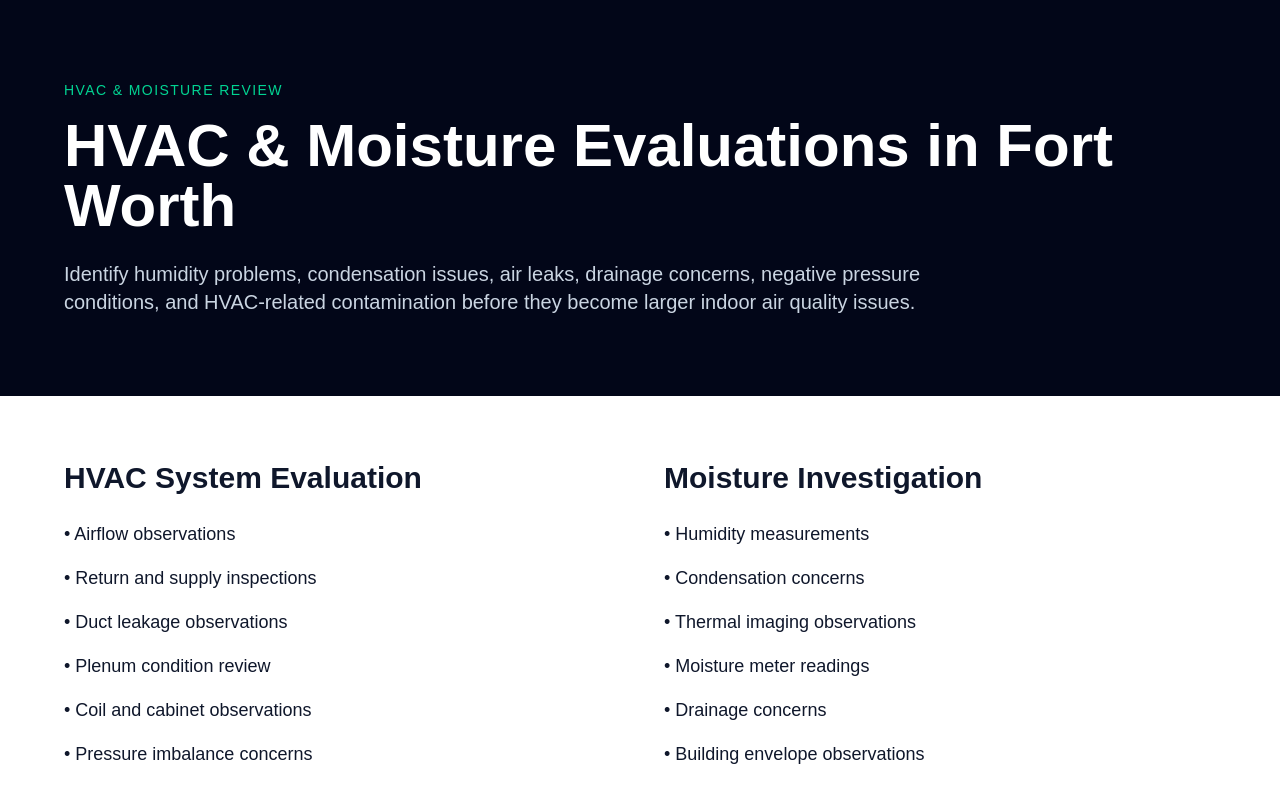
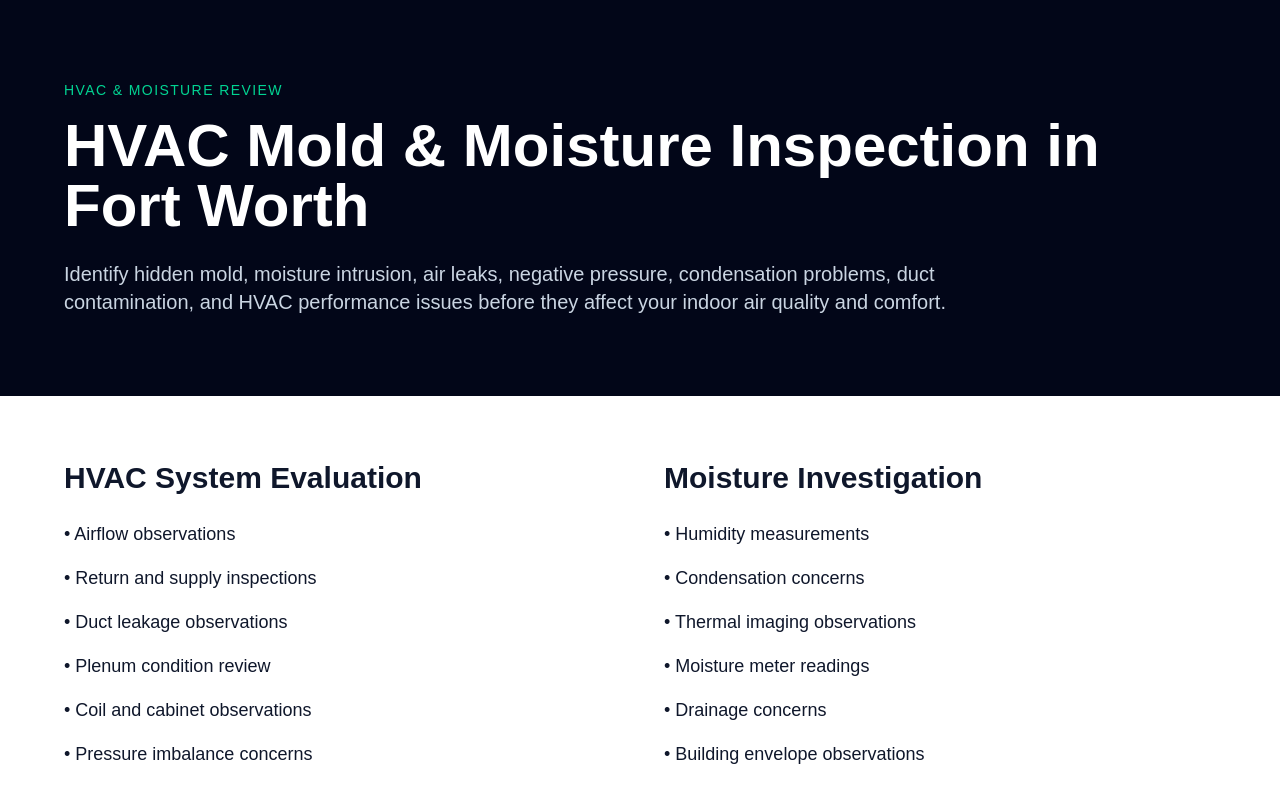
Before and after one commit to MoldBustersTexas/MoldBustersFortWorth, a Next.js app: page /hvac-moisture-review-fort-worth in a window 1280 px wide. Shown: the top 800 px of the page. Built offline with nearby package versions, Linux system fonts and the light colour scheme; no server answers.

Commit message:
Refine SEO meta descriptions

```diff
--- a/app/hvac-moisture-review-fort-worth/page.tsx
+++ b/app/hvac-moisture-review-fort-worth/page.tsx
@@ -1,7 +1,12 @@
-export const metadata = {
-  title: "HVAC & Moisture Review Fort Worth | Humidity & HVAC Diagnostics",
+import type { Metadata } from "next";
+
+export const metadata: Metadata = {
+  title: "HVAC Mold Inspection Fort Worth | Moisture & Air Quality Review",
   description:
-    "HVAC and moisture evaluations in Fort Worth. Identify humidity issues, condensation, air leaks, negative pressure conditions, drainage concerns, and HVAC-related indoor air quality problems.",
+    "Professional mold testing in Fort Worth using InstaScope real-time analysis. Detect mold concerns, indoor air quality issues, HVAC contamination, moisture problems, and receive optional certified laboratory confirmation.",
+  alternates: {
+    canonical: "/hvac-moisture-review-fort-worth",
+  },
 };
 
 export default function HVACMoistureReviewPage() {
@@ -14,13 +19,13 @@ export default function HVACMoistureReviewPage() {
           </p>
 
           <h1 className="text-4xl md:text-6xl font-bold mb-6">
-            HVAC & Moisture Evaluations in Fort Worth
+             HVAC Mold & Moisture Inspection in Fort Worth
           </h1>
 
           <p className="text-xl text-slate-300 max-w-4xl">
-            Identify humidity problems, condensation issues, air leaks,
-            drainage concerns, negative pressure conditions, and HVAC-related
-            contamination before they become larger indoor air quality issues.
+            Identify hidden mold, moisture intrusion, air leaks, negative pressure,
+            condensation problems, duct contamination, and HVAC performance issues
+            before they affect your indoor air quality and comfort.
           </p>
         </div>
       </section>
```
